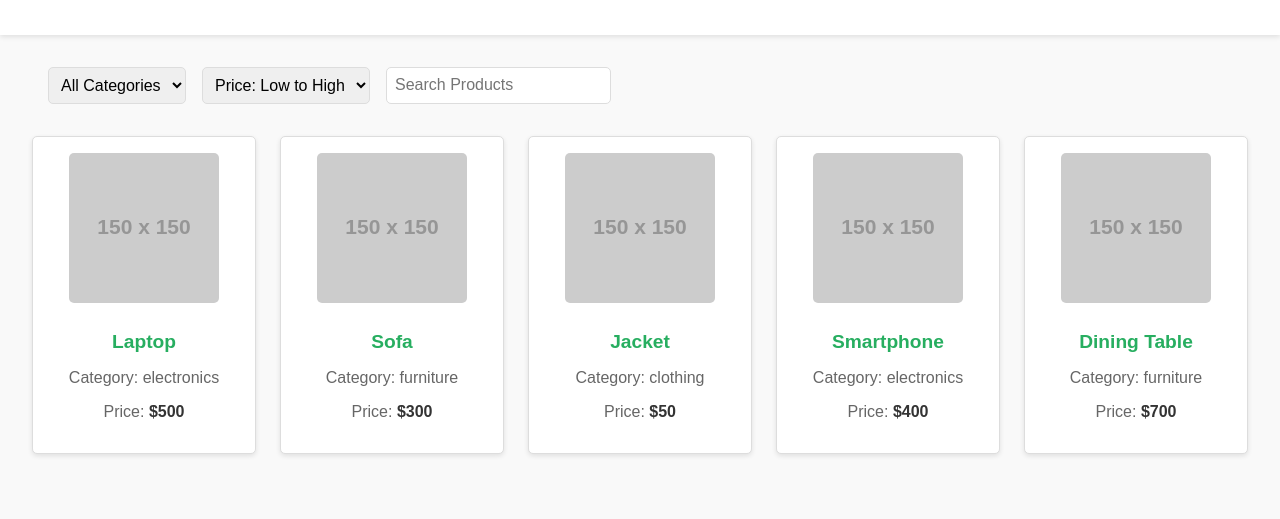
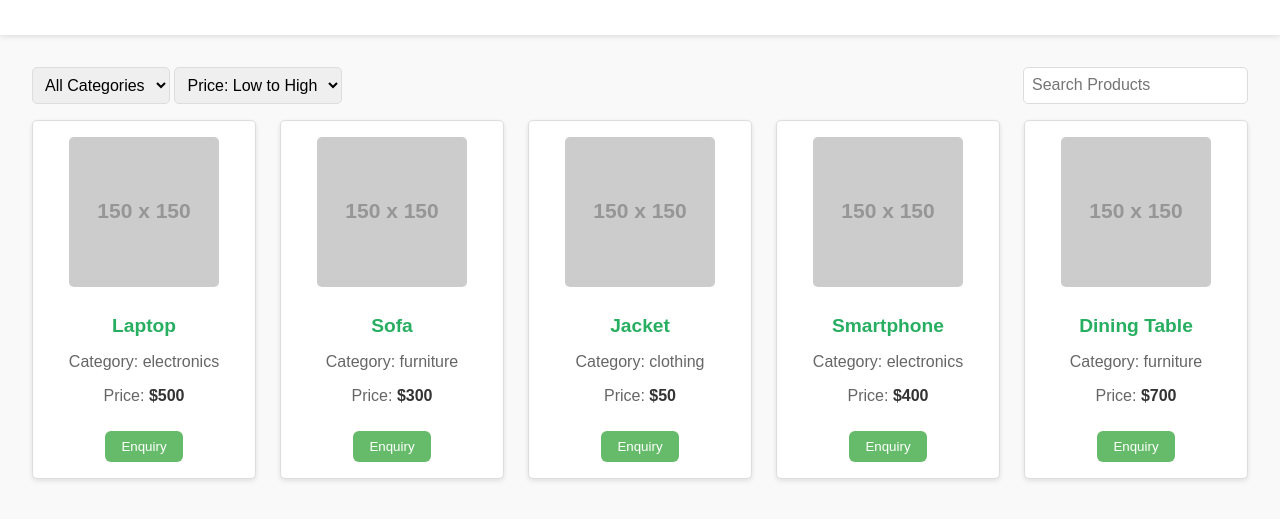
Before and after one commit to saisrees16/ecocycle, a plain HTML site: page products.html in a window 1280 px wide. Shown: the part 77-596 px from the top of the page. Drawn offline with Linux system fonts and the light colour scheme; placeholder pictures from the web are drawn by us.

Commit message:
Update products.html

```diff
--- a/products.html
+++ b/products.html
@@ -42,8 +42,9 @@
 
         .filter-bar {
             display: flex;
-            gap: 1rem;
-            margin-bottom: 2rem;
+            justify-content: space-between;
+            margin-bottom: 1rem;
+            flex-wrap: wrap;
         }
 
         .filter-bar select,
@@ -90,6 +91,18 @@
             font-weight: bold;
             color: #333;
         }
+        button {
+            background-color: #66BB6A;
+            color: #ffffff;
+            padding: 0.5rem 1rem;
+            border: 50px;
+            margin-top: 10px;
+            border-radius: 6px;
+        }
+
+        button :hover {
+            background-color: var(--primary-color);
+        }
     </style>
 </head>
 <body>
@@ -100,7 +113,7 @@
 
 <main>
     <div class="filter-bar">
-        <div></div>
+        <div>
         <select id="category-filter">
             <option value="all">All Categories</option>
             <option value="electronics">Electronics</option>
@@ -112,7 +125,7 @@
             <option value="price-asc">Price: Low to High</option>
             <option value="price-desc">Price: High to Low</option>
         </select>
-
+    </div>
         <input type="text" id="search-bar" placeholder="Search Products">
     </div>
 
@@ -143,8 +156,18 @@
             <h3>${product.name}</h3>
             <p>Category: ${product.category}</p>
             <p>Price: <span>$${product.price}</span></p>
+            <button class="enquiry-button" data-id="${product.id}">Enquiry</button>
         </div>`;
         grid.innerHTML += card;
+    });
+
+    // Add event listeners for enquiry buttons
+    const enquiryButtons = document.querySelectorAll('.enquiry-button');
+    enquiryButtons.forEach(button => {
+        button.addEventListener('click', (e) => {
+            const productId = e.target.dataset.id;
+            alert(`Enquiry for product ID: ${productId}`);
+        });
     });
 }
 
```
Lines whose indentation alone changed are shown as unchanged.
